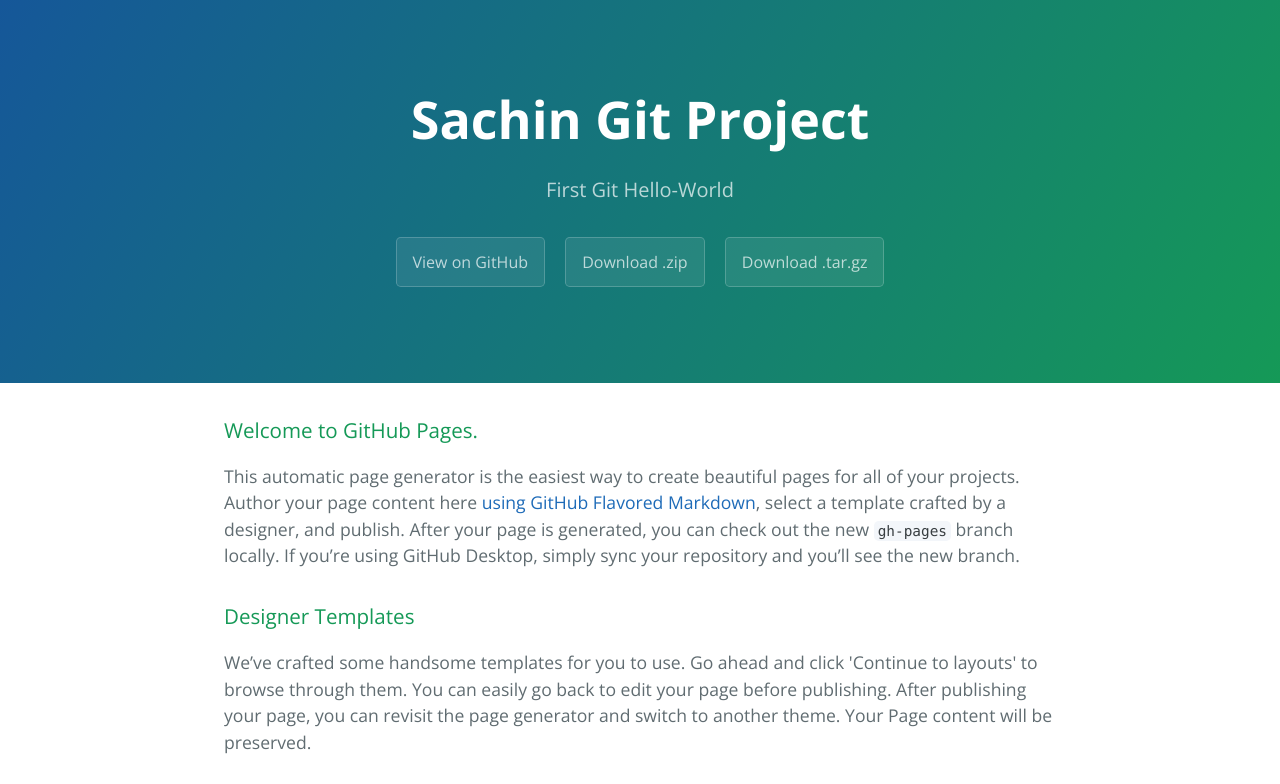
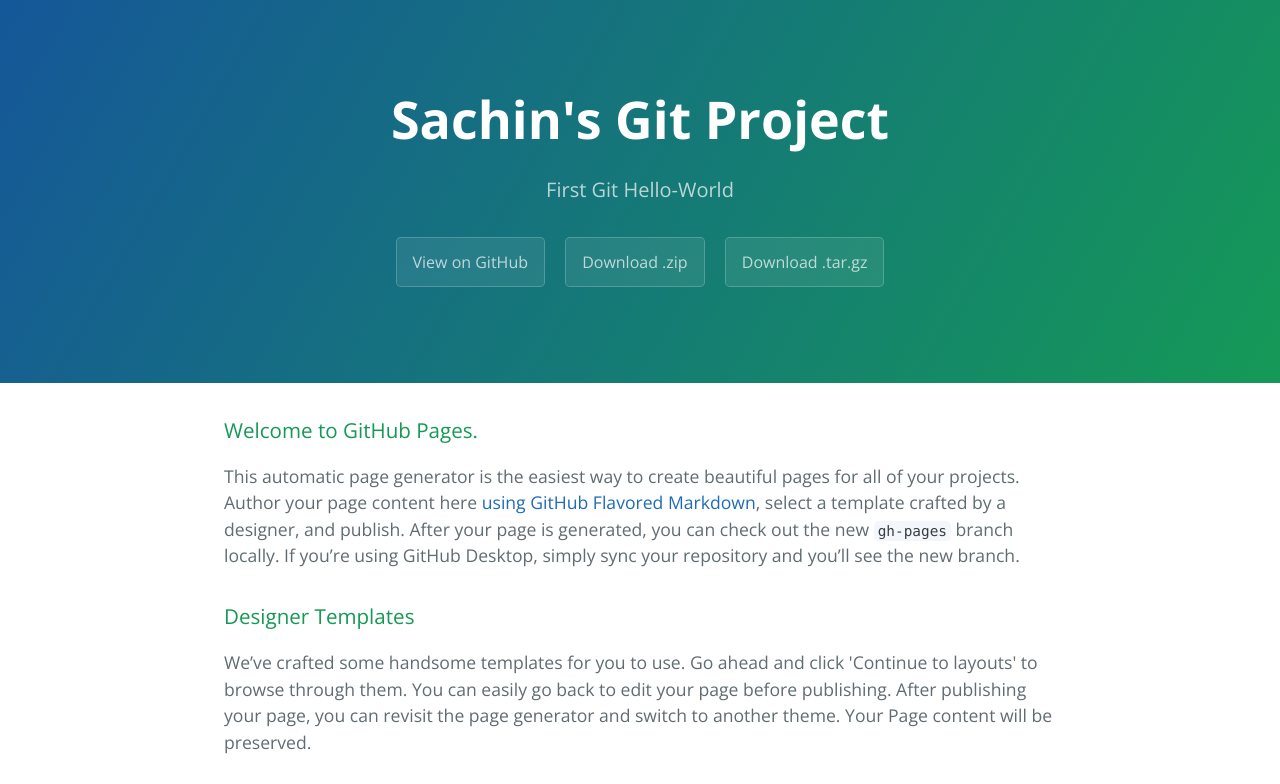
Before and after one commit to SachinMore/hello-world, a plain HTML site: page index.html in a window 1280 px wide. Shown: the top 784 px of the page. Drawn offline with nearby package versions, Linux system fonts and the light colour scheme.

Commit message:
Update index.html

```diff
--- a/index.html
+++ b/index.html
@@ -12,7 +12,7 @@
 
   <body>
     <section class="page-header">
-      <h1 class="project-name">Sachin Git Project</h1>
+      <h1 class="project-name">Sachin's Git Project</h1>
       <h2 class="project-tagline">First Git Hello-World</h2>
       <a href="https://github.com/SachinMore/hello-world" class="btn">View on GitHub</a>
       <a href="https://github.com/SachinMore/hello-world/zipball/master" class="btn">Download .zip</a>
```
